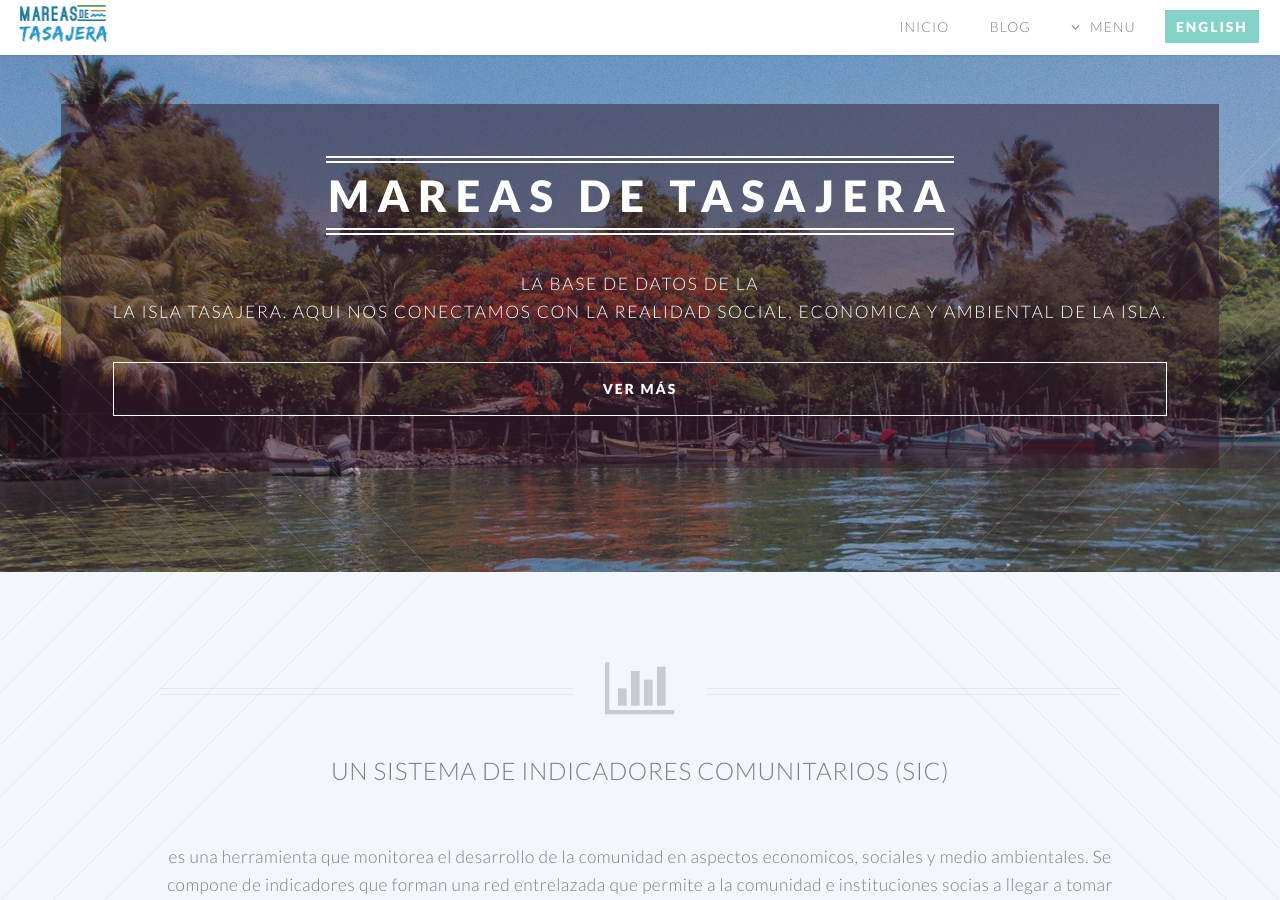
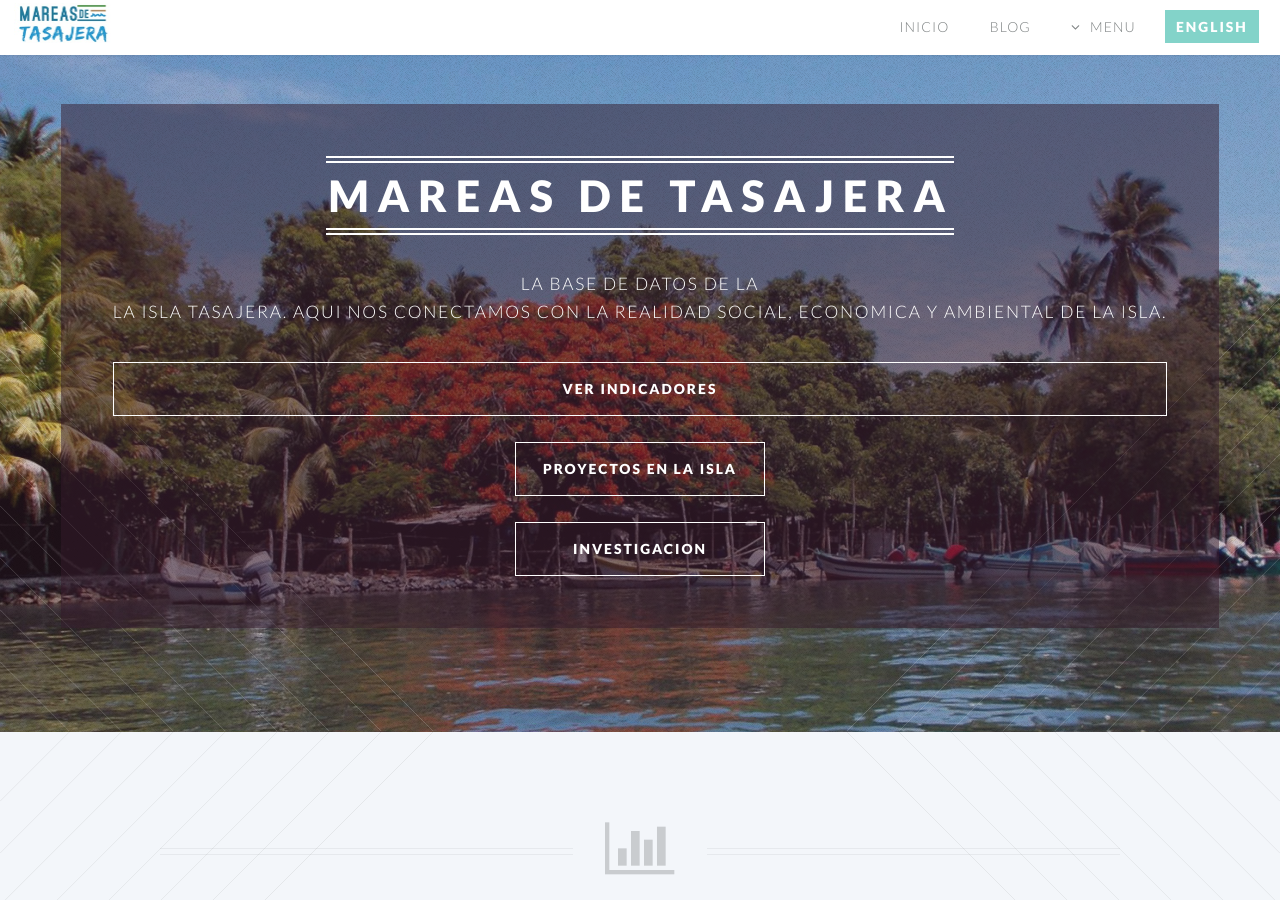
Before and after one commit to danteo90/danteo90.github.io, a Jekyll site: the page built from index.html, in a window 1280 px wide and 900 px high. Built offline with Jekyll 4.4.1, drawn with Linux system fonts in a browser that asks for light colours.

Commit message:
Update banner.html

```diff
--- a/_includes/banner.html
+++ b/_includes/banner.html
@@ -15,7 +15,9 @@
         <p> La base de datos de la<br />la Isla Tasajera. Aqui nos conectamos con la realidad social, economica y ambiental de la isla.</p>
         <footer>
             <ul class="buttons vertical">
-                <li><a href="#main" class="button fit scrolly">Ver Más</a></li>
+                <li><a href="#main" class="button fit scrolly">Ver indicadores</a></li>
+                <li><a href="https://" class="button fir scrolly">Proyectos en la isla</a></li>
+                <li><a href="https://" class="button fir scrolly">Investigacion</a></li>
             </ul>
         </footer>
 
```
